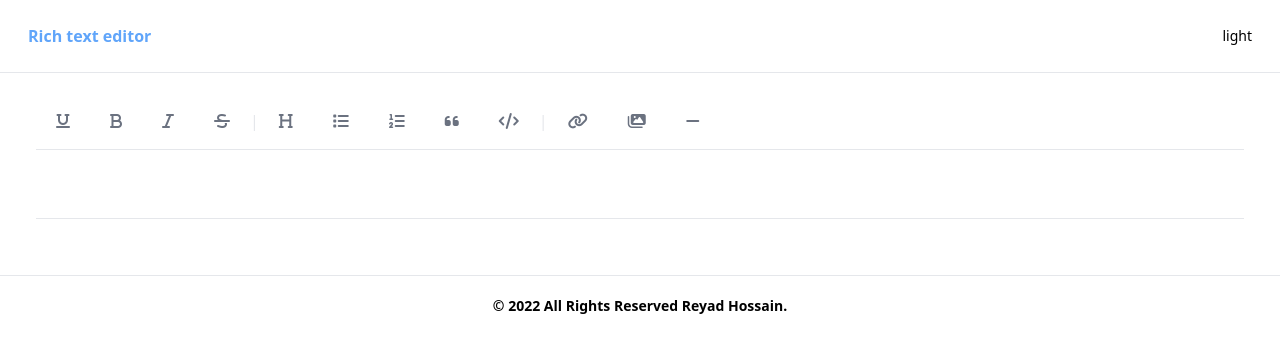
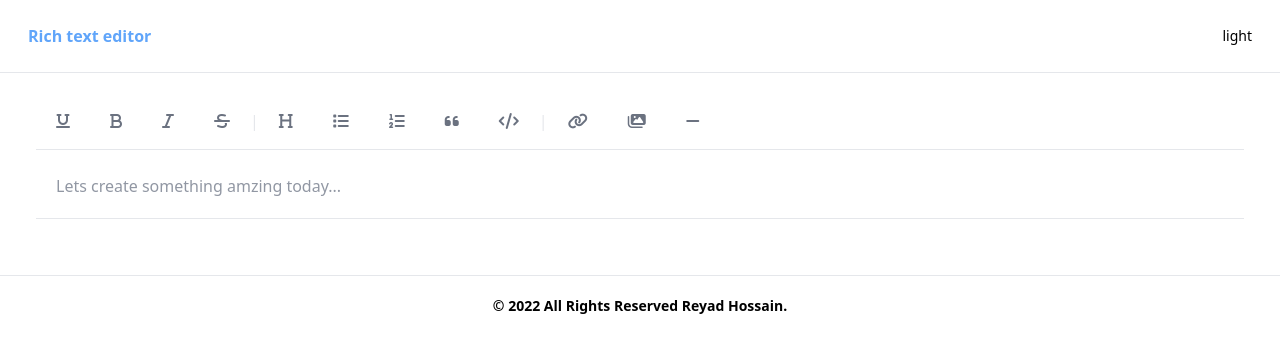
Before and after one commit to RiadHossain43/rich-text-editor, a React (Create React App) app: page /editor in a window 1280 px wide. Shown: the top 352 px of the page. Built offline with nearby package versions, Linux system fonts and the light colour scheme.

Commit message:
add : placeholder to the text editopr

```diff
--- a/src/components/editor/Index.jsx
+++ b/src/components/editor/Index.jsx
@@ -10,7 +10,7 @@ export default function Index(props) {
           <ToolBar />
         </div>
         <div className="border-b dark:border-gray-700  mb-5 p-5">
-          <TextEditor />
+          <TextEditor placeholder="Lets create something amzing today..." />
         </div>
       </div>
     </TextEditorContextProvider>
--- a/src/components/editor/TextEditor.jsx
+++ b/src/components/editor/TextEditor.jsx
@@ -14,6 +14,7 @@ export default function TextEditor({ readOnly = false, ...props }) {
   return (
     <>
       <Editor
+
         blockRendererFn={editorMediaBlockRenderer}
         placeholder={props.placeholder}
         onChange={handleEditorStateChange}
```
